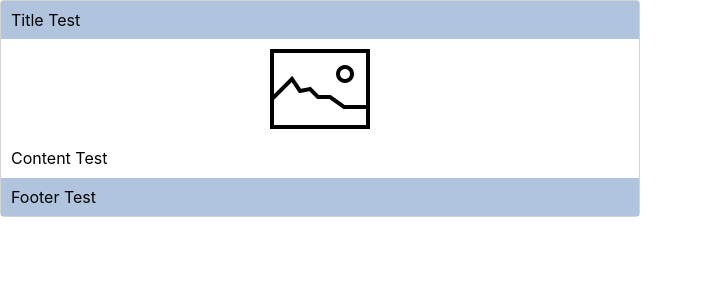
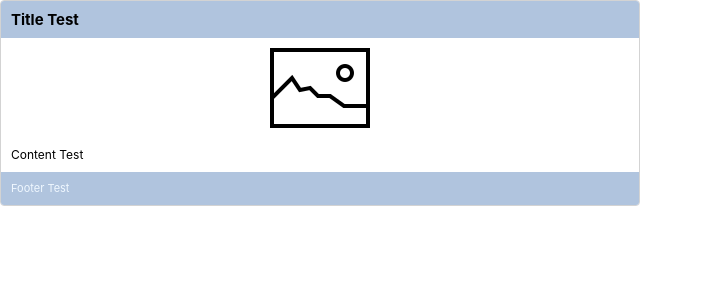
Before and after one commit to jyh4479/my-resume, a React (Create React App) app: page / in a window 1280 px wide. Shown: the top 300 px of the page, without its empty margins (0-703 px from the left). Built offline with nearby package versions, Linux system fonts and the light colour scheme.

Commit message:
UPDATE CARD COMPONENT
스타일 변경 및 css에서의 child와 border radius 학습

```diff
--- a/src/components/card/Card.tsx
+++ b/src/components/card/Card.tsx
@@ -44,14 +44,16 @@ const Container = styled.div`
   border-radius: 0.25rem;
   border: solid 1px lightgray;
 
-  &:first-child {
-    border-top-left-radius: 0.25rem;
-    border-top-right-radius: 0.25rem;
-  }
+  & > {
+    &:first-child {
+      //https://velog.io/@broccolism/border-radius%EB%A5%BC-%EC%A0%95%ED%95%A0-%EB%95%8C-%EC%A3%BC%EC%9D%98%ED%95%A0-%EC%A0%90
+      //border radius의 외부 내부 값이 같은 경우 문제점과 해결하는 방법
+      border-radius: calc(0.25rem - 1px) calc(0.25rem - 1px) 0 0;
+    }
 
-  &:last-child {
-    border-bottom-left-radius: 0.25rem;
-    border-bottom-right-radius: 0.25rem;
+    &:last-child {
+      border-radius: 0 0 calc(0.25rem - 1px) calc(0.25rem - 1px);
+    }
   }
 `
 
--- a/src/components/card/CardContent.tsx
+++ b/src/components/card/CardContent.tsx
@@ -3,6 +3,7 @@ import styled from "styled-components";
 
 const Content = styled.div`
   padding: 10px 10px 10px 10px;
+  font-size: 12px;
 `
 
 const CardContent = (props: any) => {
--- a/src/components/card/CardFooter.tsx
+++ b/src/components/card/CardFooter.tsx
@@ -4,6 +4,8 @@ import styled from "styled-components";
 const Footer = styled.div`
   padding: 10px 10px 10px 10px;
   background: lightsteelblue;
+  font-size: 11px;
+  color: aliceblue;
 `
 
 const CardFooter = (props: any) => {
--- a/src/components/card/CardTitle.tsx
+++ b/src/components/card/CardTitle.tsx
@@ -4,6 +4,8 @@ import styled from "styled-components";
 const Title = styled.div`
   padding: 10px 10px 10px 10px;
   background: lightsteelblue;
+  font-size: 15px;
+  font-weight: bold;
 `
 
 const CardTitle = (props: any) => {
--- a/src/pages/HomePage.tsx
+++ b/src/pages/HomePage.tsx
@@ -4,8 +4,7 @@ import {Card, CardContent, CardFooter, CardImage, CardTitle} from '../components
 const HomePage = () => {
 
     return (
-        <div>
-
+        <>
             <Card>
                 <CardTitle>
                     Title Test
@@ -18,8 +17,7 @@ const HomePage = () => {
                     Footer Test
                 </CardFooter>
             </Card>
-
-        </div>
+        </>
     )
 }
 
```
